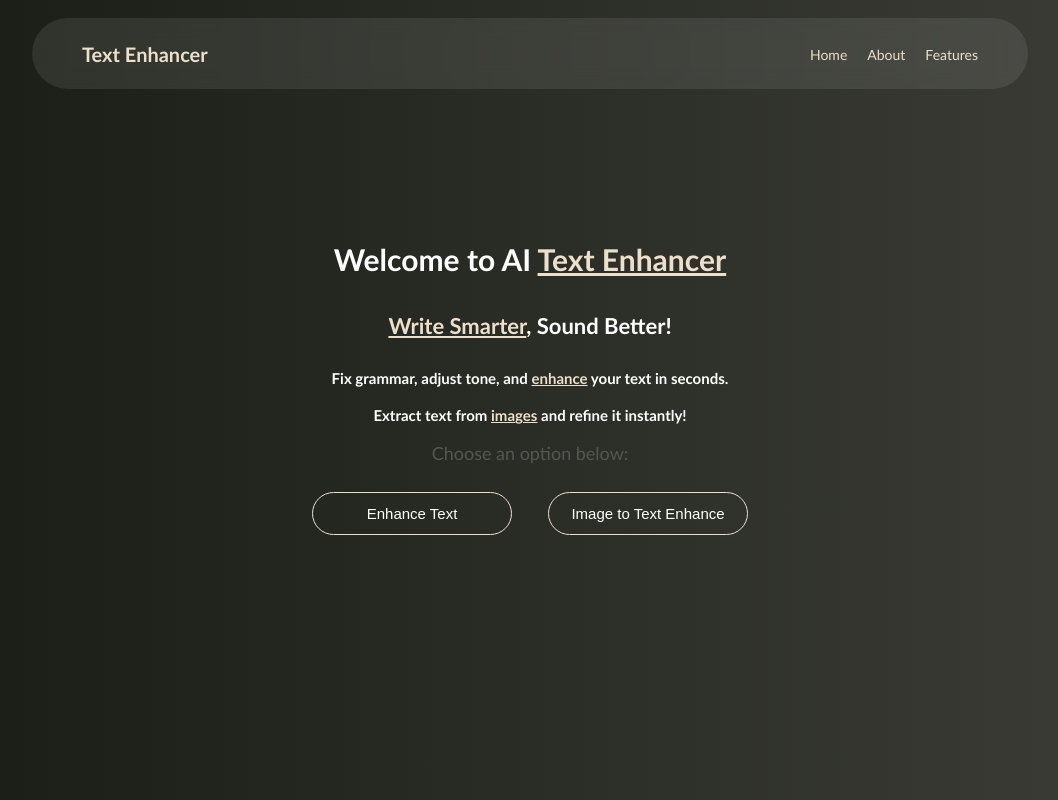
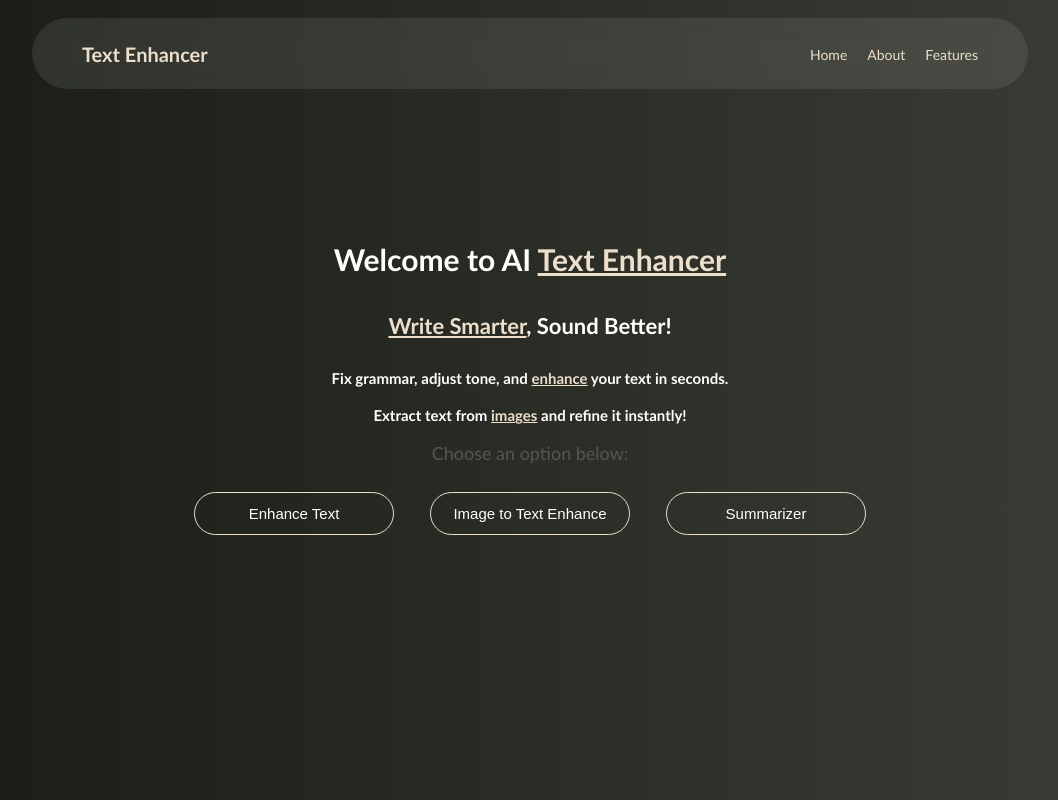
Before and after one commit to Dhruva1129/text-enhancer, a React (Vite) app in the folder my-app/: page / in a window 1280 px wide. Shown: the top 800 px of the page, without its empty margins (110-1168 px from the left). Built offline with nearby package versions, Linux system fonts and the light colour scheme; no server answers.

Commit message:
Update Home.jsx

```diff
--- a/my-app/src/components/Home/Home.jsx
+++ b/my-app/src/components/Home/Home.jsx
@@ -50,6 +50,7 @@ const Home = () => {
         <div className="button-container">
           <button onClick={() => navigate("/text-enhancer")}>Enhance Text</button>
           <button onClick={() => navigate("/image-to-text-enhancer")}>Image to Text Enhance</button>
+          <button onClick={() => navigate("/summarizer")}>Summarizer</button>
         </div>
       </div>
 
```
